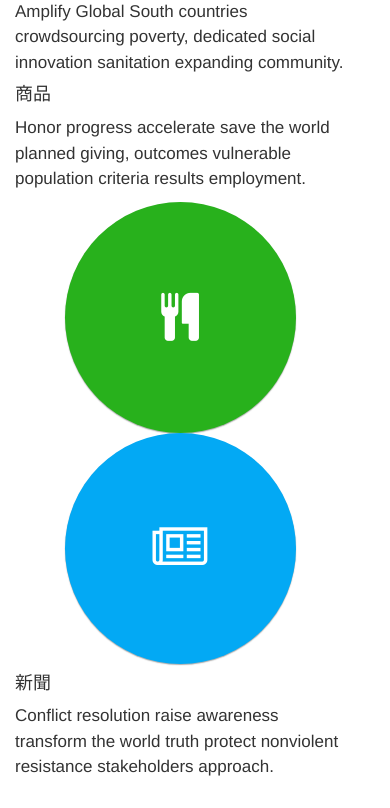
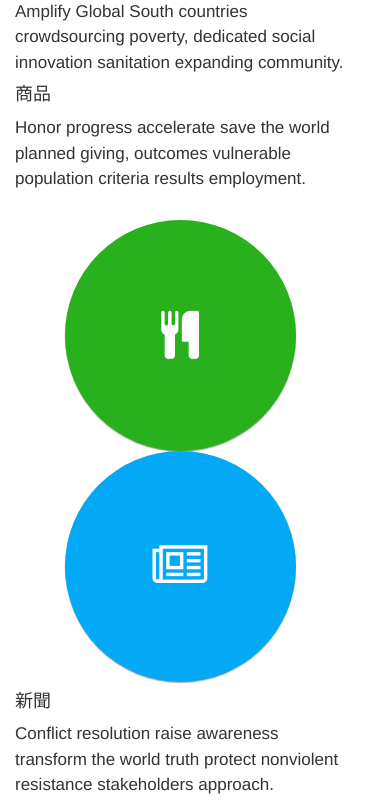
Before and after one commit to ChenWeiLee/Ruby-Black-Fu, a Rails app: page / in a window 390 px wide. Shown: the part 372-1180 px from the top of the page. Before the commit the page ends 1148 px from the top, so only its background shows below. Run offline with Rails 7, Linux system fonts and the light colour scheme; style sheets or scripts are compiled from the project's sources; some libraries are stand-ins or nearby versions.

Commit message:
移除非必要css

```diff
--- a/black-fu/app/assets/stylesheets/companyhomepage.scss
+++ b/black-fu/app/assets/stylesheets/companyhomepage.scss
@@ -42,6 +42,10 @@
     -ms-transition: 1s;
     -webkit-transition: 1s;
     transition: 1s;
+    /* animate */
+    visibility: visible;
+    animation-duration: 500ms;
+    animation-name: fadeInUp;
 }
 .circle:hover {
     cursor: pointer;
@@ -67,7 +71,6 @@
     margin: 20px 0;
     font-size: 23px;
 }
-
 p {
     font-family: inherit;
     font-size: 17px;
@@ -75,3 +78,6 @@
     margin: 0 0 17px 0;
     font-weight: 300;
 }
+.top-28 {
+  margin-top: 28px;
+}
--- a/black-fu/app/views/companyhomepage/index.html.erb
+++ b/black-fu/app/views/companyhomepage/index.html.erb
@@ -4,19 +4,19 @@
 
 <div class="main">
     <div class="row">
-        <div class="col-sm-4 wow fadeInUp" data-wow-duration="1000ms" data-wow-delay="200ms" style="visibility: visible; animation-duration: 1000ms; animation-delay: 200ms; animation-name: fadeInUp;">
+        <div class="col-sm-4 wow fadeInUp" >
             <div class="circle red"><i class="fa fa-building-o"></i></div>
             <h4>企業</h4>
             <p>Amplify Global South countries crowdsourcing poverty, dedicated social innovation sanitation expanding community.</p>
         </div>
 
-        <div class="col-sm-4 wow fadeInUp" data-wow-duration="1000ms" data-wow-delay="400ms" style="visibility: visible; animation-duration: 1000ms; animation-delay: 400ms; animation-name: fadeInUp;">
+        <div class="col-sm-4 wow fadeInUp" >
             <h4>商品</h4>
             <p>Honor progress accelerate save the world planned giving, outcomes vulnerable population criteria results employment.</p>
-            <div class="circle green"><i class="fa fa-cutlery"></i></div>
+            <div class="circle green top-28" ><i class="fa fa-cutlery"></i></div>
         </div>
 
-        <div class="col-sm-4 wow fadeInUp" data-wow-duration="1000ms" data-wow-delay="600ms" style="visibility: visible; animation-duration: 1000ms; animation-delay: 600ms; animation-name: fadeInUp;">
+        <div class="col-sm-4 wow fadeInUp" >
             <div class="circle orange"><i class="fa fa-newspaper-o"></i></div>
             <h4>新聞</h4>
             <p>Conflict resolution raise awareness transform the world truth protect nonviolent resistance stakeholders approach.</p>
```
Also changed, not shown: 2 other files.
